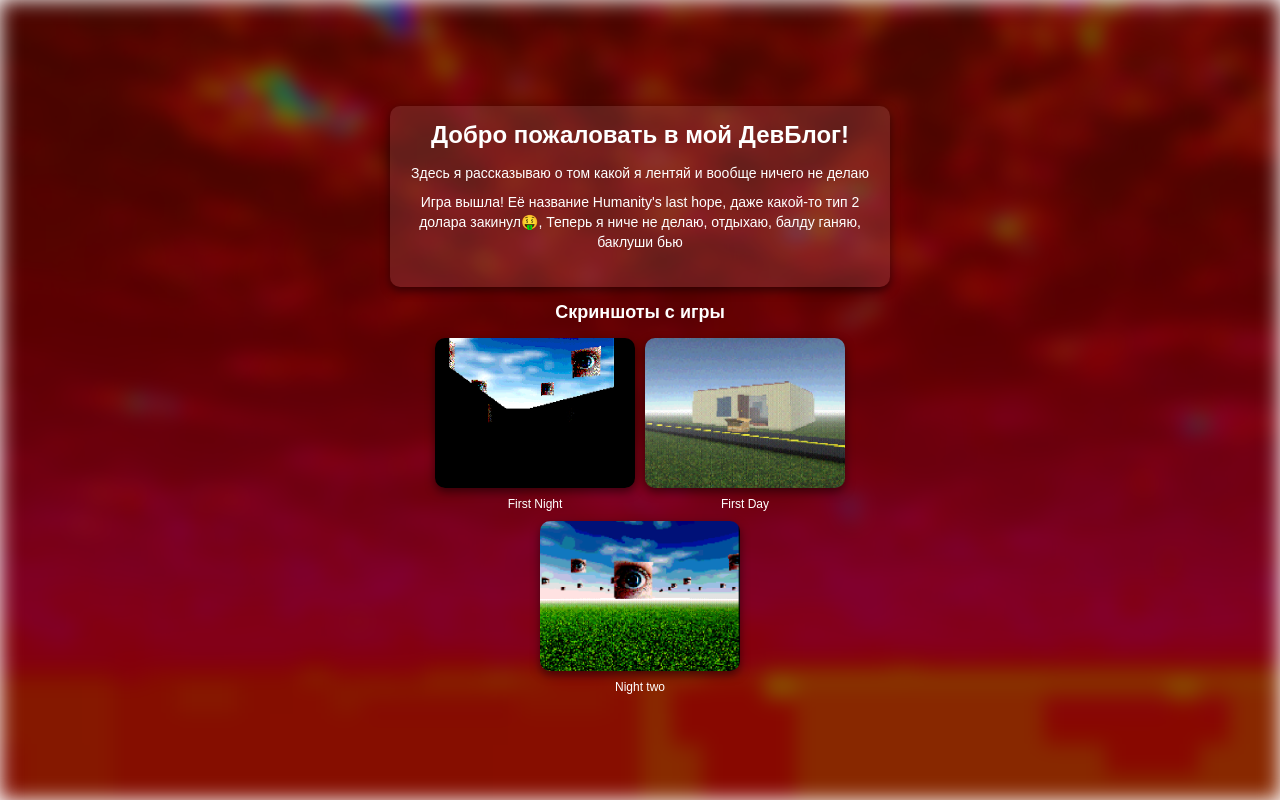
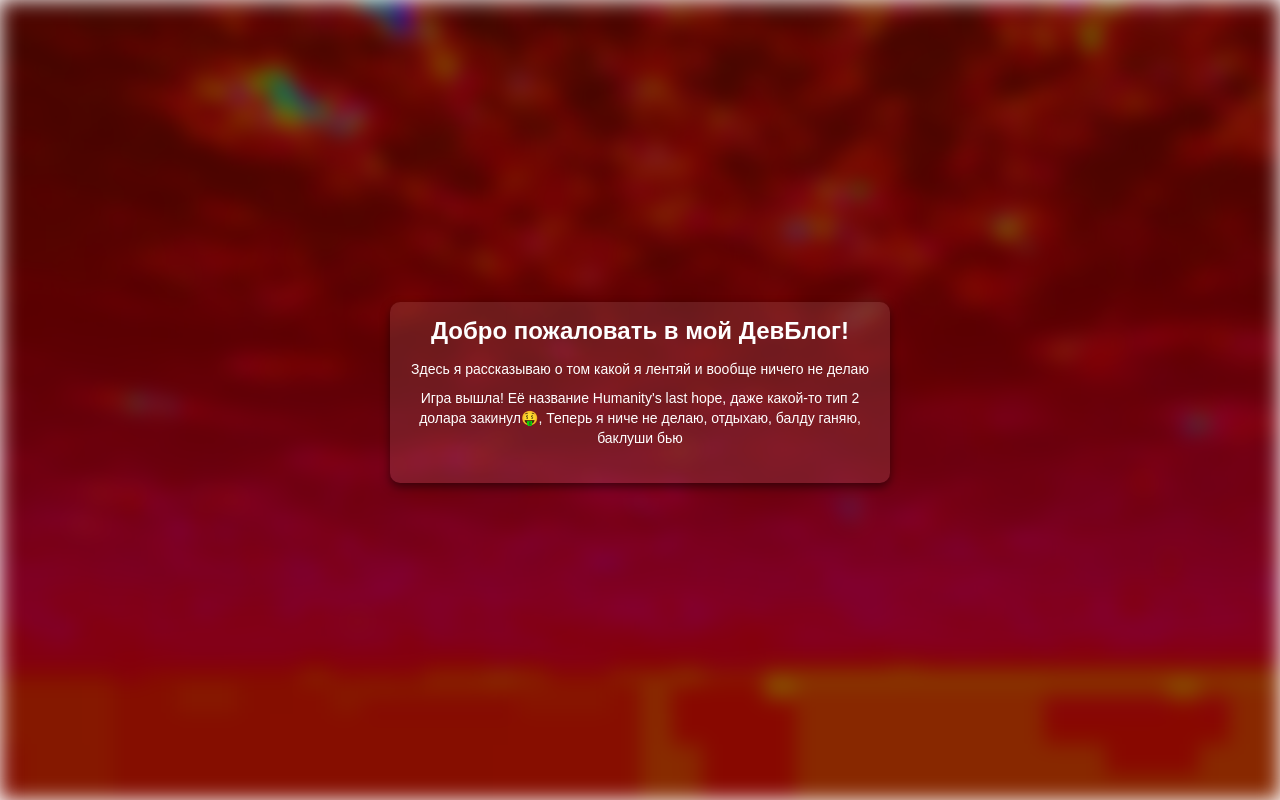
Before and after one commit to Sa1rexx/Sa1rexx.github.io, a plain HTML site: page devblog.html in a window 1280 px wide. Drawn offline with Linux system fonts and the light colour scheme.

Commit message:
asaSFFASD

```diff
--- a/devblog.html
+++ b/devblog.html
@@ -20,22 +20,5 @@
 
         </p>
     </div>
-    <div class="screenshots">
-        <h2>Скриншоты с игры</h2>
-        <div class="screenshot-grid">
-            <div class="screenshot-item">
-                <img src="image (1).png" alt="Скриншот 1">
-                <p>First Night</p>
-            </div>
-            <div class="screenshot-item">
-                <img src="screen2.png" alt="Скриншот 2">
-                <p>First Day</p>
-            </div>
-            <div class="screenshot-item">
-                <img src="screen3.png" alt="Скриншот 3">
-                <p>Night two</p>
-            </div>
-        </div>
-    </div>
 </body>
 </html>
```
